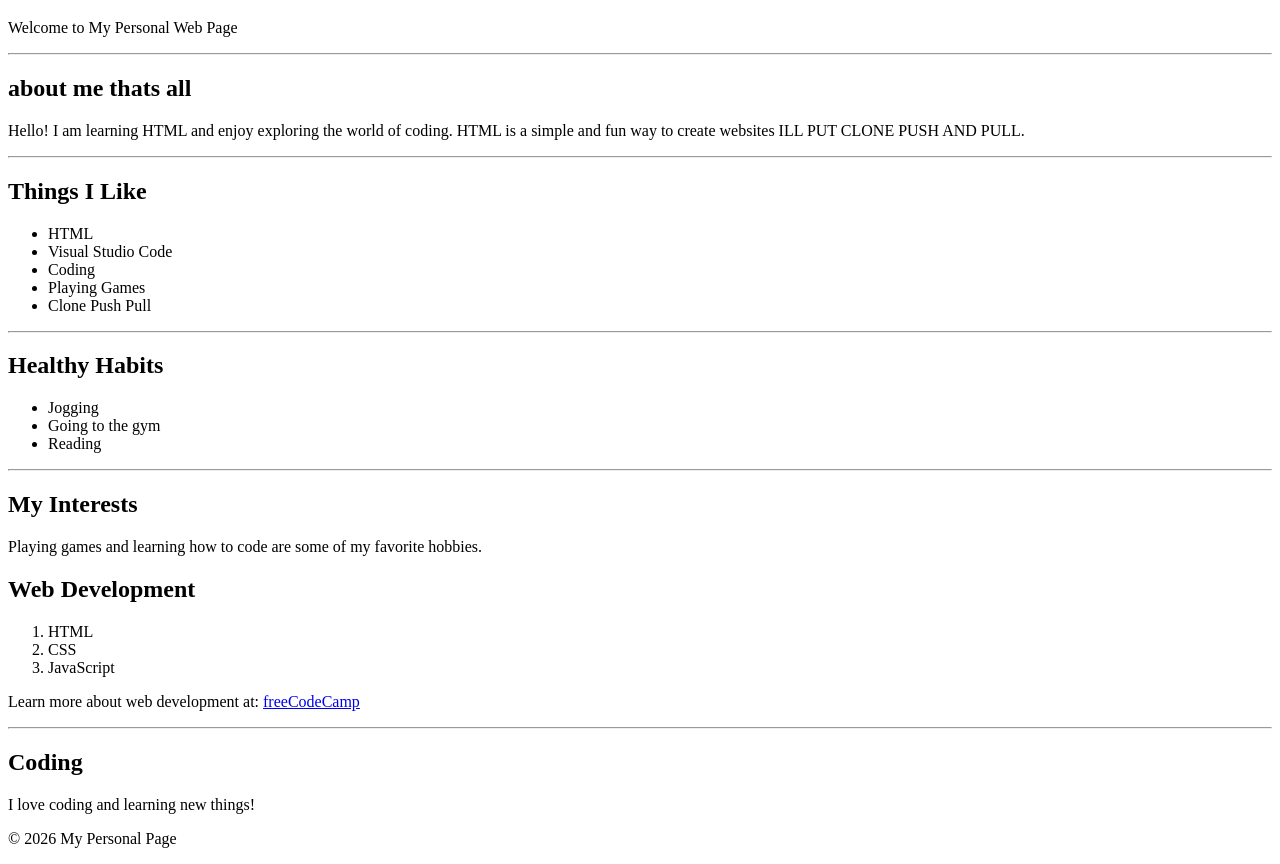
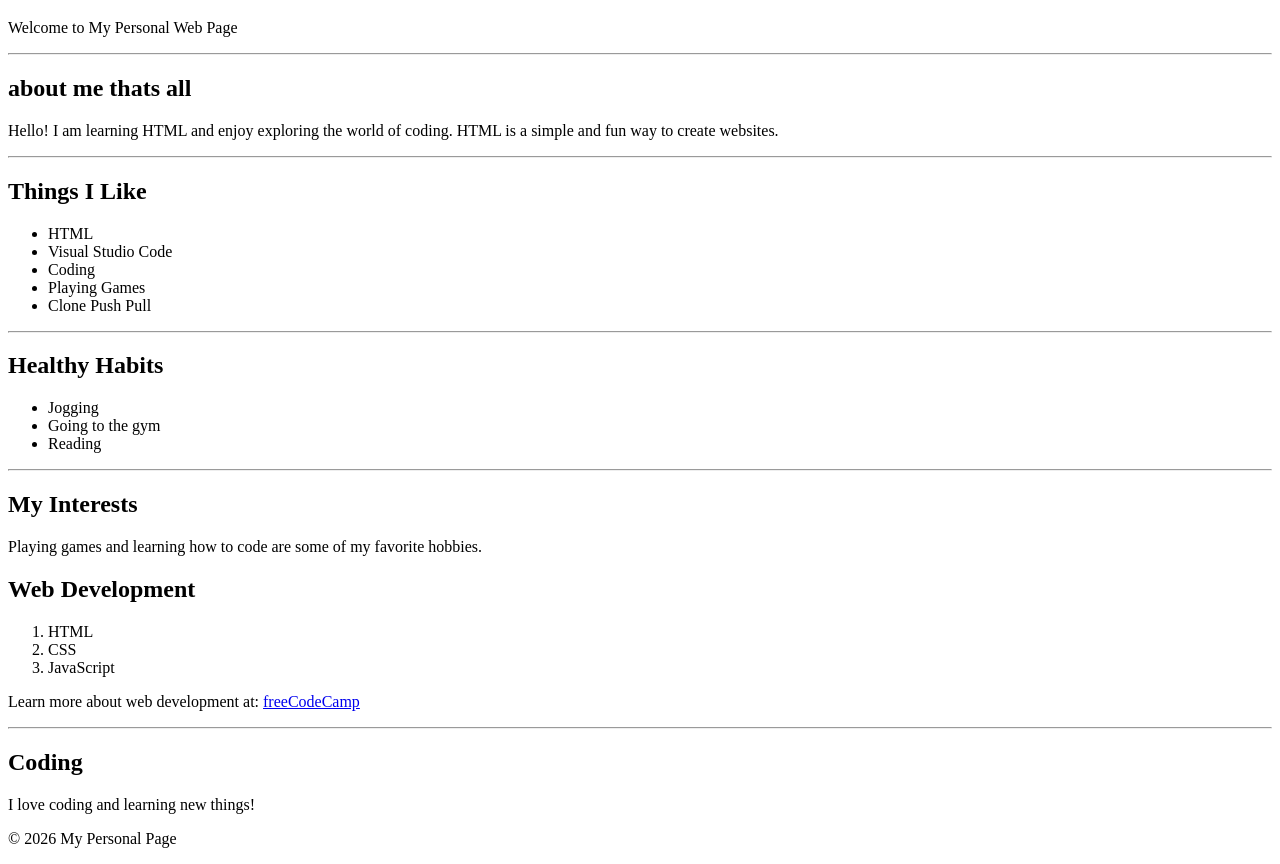
Before and after one commit to cirerayahn/html_activity1, a plain HTML site: page index.html in a window 1280 px wide. Shown: the part 61-925 px from the top of the page. Drawn offline with Linux system fonts and the light colour scheme.

Commit message:
Update index.html

```diff
--- a/index.html
+++ b/index.html
@@ -3,7 +3,7 @@
   <head>
     <meta charset="UTF-8" />
     <meta name="viewport" content="width=device-width, initial-scale=1.0" />
-    <title>Clone Push Pull</title>
+    <title>CPP</title>
   </head>
   <body>
     <h1>Hello, World</h1>
@@ -13,7 +13,7 @@
     <h2>about me thats all</h2>
     <p>
       Hello! I am learning HTML and enjoy exploring the world of coding. HTML is
-      a simple and fun way to create websites ILL PUT CLONE PUSH AND PULL.
+      a simple and fun way to create websites.
     </p>
     <hr />
 
```
